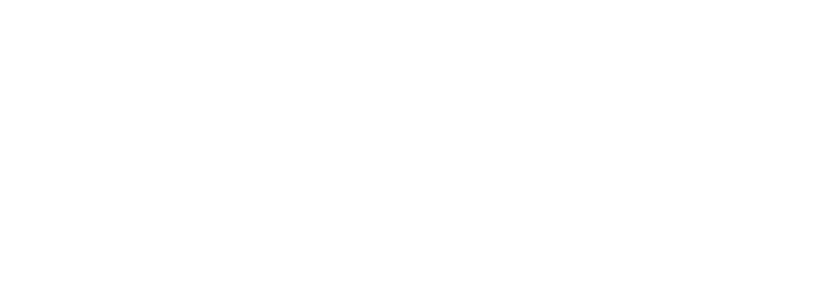
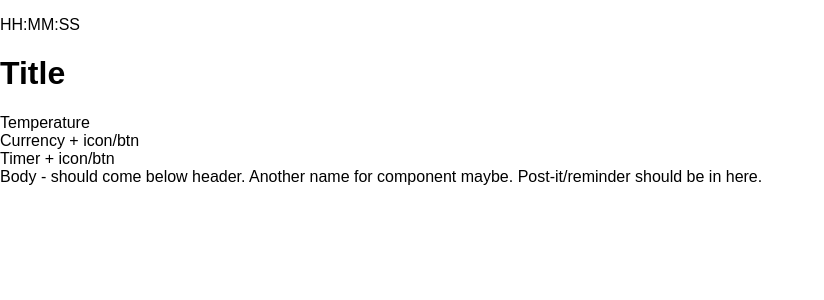
Before and after one commit to uddesson/travel-planner, a React (Create React App) app: page / in a window 1280 px wide. Shown: the top 300 px of the page, without its empty margins (0-824 px from the left). Built offline with nearby package versions, Linux system fonts and the light colour scheme.

Commit message:
Draft for component-structure

```diff
--- /dev/null
+++ b/src/components/App.js
@@ -0,0 +1,24 @@
+import React, { Component } from 'react';
+import Header from './Header';
+import Body from './Body';
+import '../App.css';
+
+class App extends Component {
+  render() {
+    return (
+      <div className="testborder">
+        { /*** DRAFT: ****
+          <Header /> Contains: title, time
+              <Info/> Contains: temperature, currency, counter
+          <Dropdown /> Contains: options for updating currency or counter - one at a time
+          <Body /> Contains: Note and other
+        */}
+
+        <Header />
+        <Body />
+      </div>
+    );
+  }
+}
+
+export default App;
--- /dev/null
+++ b/src/components/Body.js
@@ -0,0 +1,12 @@
+import React from 'react';
+
+function Body(){
+    return(
+        <div className="testborder">
+            Body - should come below header. Another name for component maybe.
+            Post-it/reminder should be in here.
+        </div>
+    )
+}
+
+export default Body;
--- /dev/null
+++ b/src/components/Currency.js
@@ -0,0 +1,15 @@
+import React from 'react';
+
+// Should maybe have a state - therefore a class
+
+class Currency extends React.Component{
+    render(){
+        return(
+            <div className="testborder">
+                Currency + icon/btn
+            </div>
+        );
+    }
+}
+
+export default Currency;
--- /dev/null
+++ b/src/components/CurrentTime.js
@@ -0,0 +1,9 @@
+import React from 'react';
+
+function CurrentTime(){
+    return(
+        <p>HH:MM:SS</p>
+    );
+};
+
+export default CurrentTime;
--- /dev/null
+++ b/src/components/Header.js
@@ -0,0 +1,16 @@
+import React from 'react';
+import Info from './Info';
+import Title from './Title';
+import CurrentTime from './CurrentTime';
+
+function Header(){
+    return(
+        <div className="header testborder">
+            <CurrentTime />
+            <Title />
+            <Info />
+        </div>
+    );
+}
+
+export default Header;
--- /dev/null
+++ b/src/components/Info.js
@@ -0,0 +1,16 @@
+import React from 'react';
+import Temperature from './Temperature';
+import Currency from './Currency';
+import Timer from './Timer';
+
+function Info(){
+    return(
+        <div className="grid testborder">
+            <Temperature />
+            <Currency />
+            <Timer />
+        </div>
+    );
+}
+
+export default Info;
--- /dev/null
+++ b/src/components/Temperature.js
@@ -0,0 +1,13 @@
+import React from 'react';
+
+class Temperature extends React.Component{
+    render(){
+        return(
+            <div className="testborder">
+                Temperature
+            </div>
+        );
+    }
+}
+
+export default Temperature;
--- /dev/null
+++ b/src/components/Timer.js
@@ -0,0 +1,11 @@
+import React from 'react';
+
+function Timer(){
+    return(
+        <div className="testborder">
+            Timer + icon/btn
+        </div>
+    );
+}
+
+export default Timer;
--- /dev/null
+++ b/src/components/Title.js
@@ -0,0 +1,9 @@
+import React from 'react';
+
+function Title(){
+    return(
+        <h1>Title</h1>
+    );
+};
+
+export default Title;
--- a/src/index.js
+++ b/src/index.js
@@ -1,7 +1,7 @@
 import React from 'react';
 import ReactDOM from 'react-dom';
 import './index.css';
-import App from './App';
+import App from './components/App';
 import registerServiceWorker from './registerServiceWorker';
 
 ReactDOM.render(<App />, document.getElementById('root'));
```
Also changed, not shown: src/App.js (deleted, +0 -12 lines).
